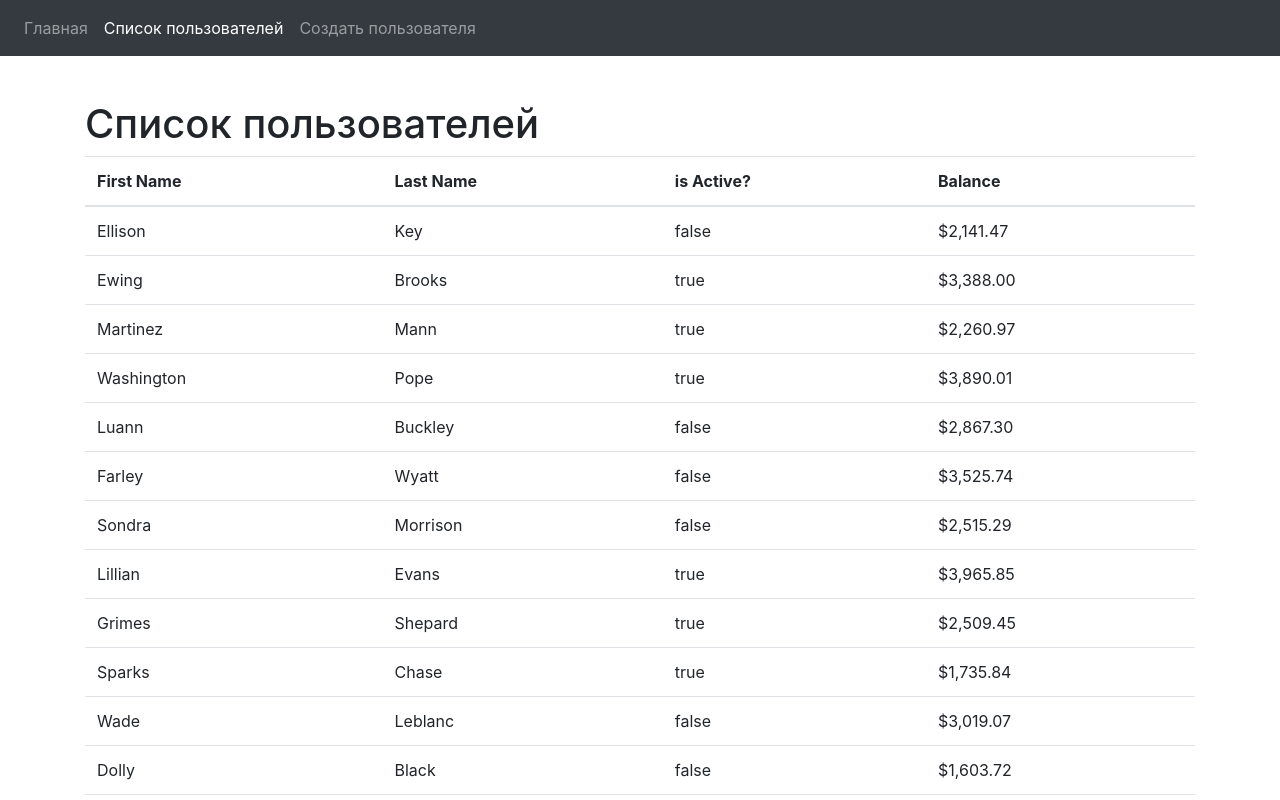
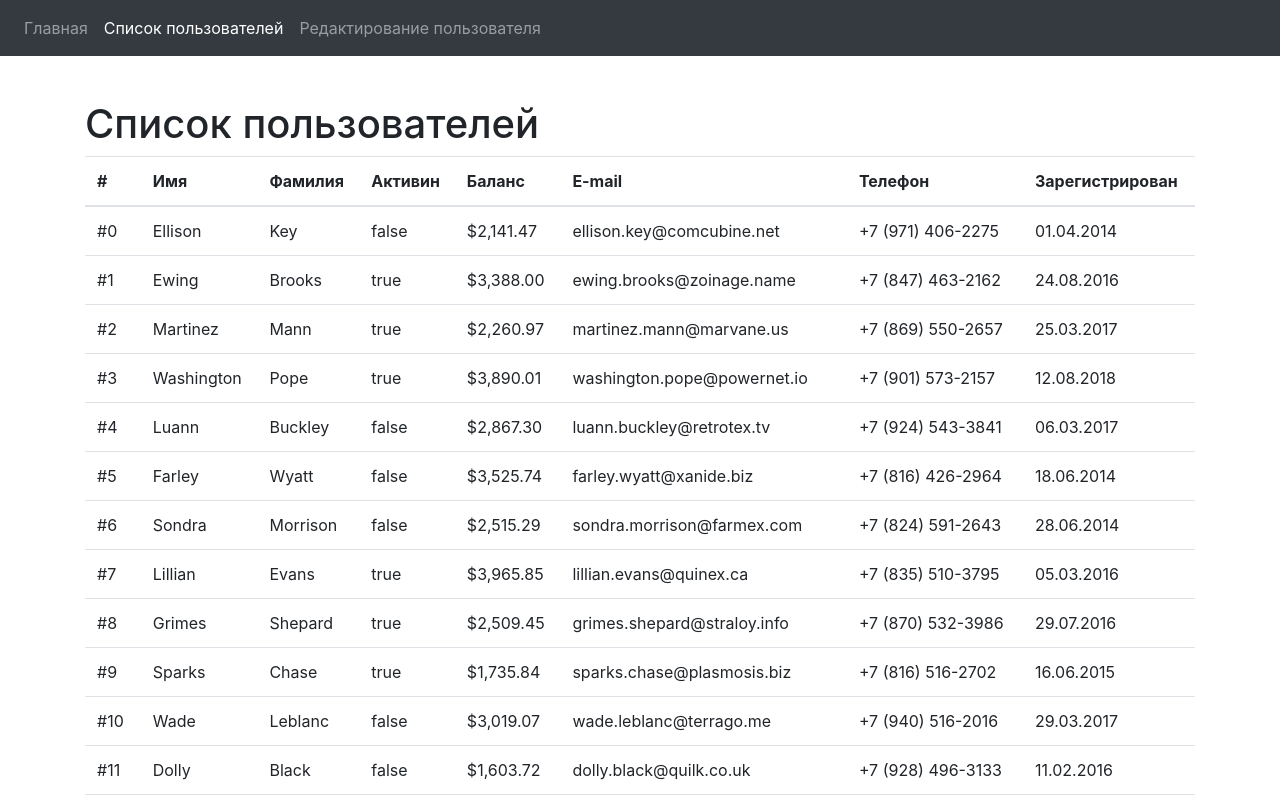
Before and after one commit to funbek/vue-course, a Vue app in the folder vue-app/: page /users in a window 1280 px wide. Shown: the top 800 px of the page. Built offline with nearby package versions, Linux system fonts and the light colour scheme; data requests are answered from the project's data file.

Commit message:
fourth-task + Создана страница с изменением пользователя + Исправленны некоторые косяки с props, компонентами и jslint

```diff
--- a/vue-app/src/App.vue
+++ b/vue-app/src/App.vue
@@ -1,16 +1,28 @@
 <template>
   <div>
     <nav class="navbar navbar-expand-md navbar-dark bg-dark fixed-top">
-      <div class="collapse navbar-collapse" id="navbarsExampleDefault">
+      <div
+        id="navbarsExampleDefault"
+        class="collapse navbar-collapse">
         <ul class="navbar-nav mr-auto">
-          <router-link tag="li" exact class="nav-item" to="/">
+          <router-link
+            tag="li"
+            exact
+            class="nav-item"
+            to="/">
             <a class="nav-link">Главная</a>
           </router-link>
-          <router-link tag="li" class="nav-item" to="/users">
+          <router-link
+            tag="li"
+            class="nav-item"
+            to="/users">
             <a class="nav-link">Список пользователей</a>
           </router-link>
-          <router-link tag="li" class="nav-item" to="/add-users">
-            <a class="nav-link">Создать пользователя</a>
+          <router-link
+            tag="li"
+            class="nav-item"
+            to="/edit-user">
+            <a class="nav-link">Редактирование пользователя</a>
           </router-link>
         </ul>
       </div>
--- /dev/null
+++ b/vue-app/src/components/UserForm.vue
@@ -0,0 +1,48 @@
+<template>
+  <div>
+    <div class="form-group">
+      <label>Имя</label>
+      <input type="text" class="form-control" v-model="user.firstName" />
+    </div>
+
+    <div class="form-group">
+      <label>Фамилия</label>
+      <input type="text" class="form-control" v-model="user.lastName" />
+    </div>
+
+    <div class="form-group">
+      <label>Баланс</label>
+      <input type="text" class="form-control" v-model="user.balance" />
+    </div>
+
+    <div class="form-group">
+      <label>Телефон</label>
+      <input type="text" class="form-control" v-model="user.phone" />
+    </div>
+
+    <div class="form-group">
+      <label>Адрес</label>
+      <input type="text" class="form-control" v-model="user.address" />
+    </div>
+
+    <div class="form-group">
+      <label>Компания</label>
+      <input type="text" class="form-control" v-model="user.company" />
+    </div>
+
+    <pre>{{ user }}</pre>
+
+  </div>
+</template>
+
+<script>
+export default {
+  name: 'UserForm',
+  props: {
+    user: {
+      type: Object,
+      required: true
+    }
+  }
+}
+</script>
--- a/vue-app/src/components/UserList.vue
+++ b/vue-app/src/components/UserList.vue
@@ -4,27 +4,52 @@
       <thead>
         <tr>
           <th>
-            First Name
+            #
           </th>
           <th>
-            Last Name
+            Имя
           </th>
           <th>
-            is Active?
+            Фамилия
           </th>
           <th>
-            Balance
+            Активин
+          </th>
+          <th>
+            Баланс
+          </th>
+          <th>
+            E-mail
+          </th>
+          <th>
+            Телефон
+          </th>
+          <th>
+            Зарегистрирован
           </th>
         </tr>
       </thead>
       <tbody>
-        <tr v-for="user in users" :key="user.id">
-          <td>{{user.firstName}}</td>
-          <td>{{user.lastName}}</td>
-          <td>{{user.isActive}}</td>
-          <td>{{user.balance}}</td>
+        <tr
+          v-for="user in users"
+          :key="user.id">
+          <td>#{{ user.id }}</td>
+          <td>{{ user.firstName }}</td>
+          <td>{{ user.lastName }}</td>
+          <td>{{ user.isActive }}</td>
+          <td>{{ user.balance }}</td>
+          <td>{{ user.email }}</td>
+          <td class="table__phone">{{ user.phone }}</td>
+          <td>{{ user.registered }}</td>
         </tr>
       </tbody>
+      <tfoot>
+        <tr>
+          <td colspan="8">
+            <b>Пользователей: {{ total }}</b>
+          </td>
+        </tr>
+      </tfoot>
     </table>
   </div>
 
@@ -35,12 +60,22 @@ export default {
   name: "UserList",
   props: {
     users: {
-      type: Object,
+      type: Array,
       required: true
+    }
+  },
+  computed: {
+    total() {
+      return this.users.length;
     }
   }
 };
 </script>
 
 <style scoped lang="scss">
+  .table {
+    &__phone {
+      white-space: nowrap;
+    }
+  }
 </style>
--- a/vue-app/src/router.js
+++ b/vue-app/src/router.js
@@ -2,7 +2,7 @@ import Vue from "vue";
 import Router from "vue-router";
 import Home from "./views/Home.vue";
 import Users from "@/views/Users.vue";
-import AddUser from "@/views/AddUser.vue";
+import EditUser from "@/views/EditUser.vue";
 
 Vue.use(Router);
 
@@ -22,9 +22,9 @@ export default new Router({
       component: Users
     },
     {
-      path: "/add-users",
-      name: "users",
-      component: AddUser
+      path: "/edit-user",
+      name: "edit-user",
+      component: EditUser
     }
   ]
 });
--- a/vue-app/src/views/AddUser.vue
+++ b/vue-app/src/views/AddUser.vue
@@ -1,7 +1,7 @@
 <template>
-    <div>
-        Add user
-    </div>
+  <div>
+    Add user
+  </div>
 </template>
 
 <script>
--- /dev/null
+++ b/vue-app/src/views/EditUser.vue
@@ -0,0 +1,17 @@
+<template>
+    <div>
+        <h2>Редактирование пользователя</h2>
+    </div>
+</template>
+
+<script>
+import UserForm from "@/components/UserForm.vue";
+
+export default {
+
+}
+</script>
+
+<style lang="scss">
+
+</style>
--- a/vue-app/src/views/Home.vue
+++ b/vue-app/src/views/Home.vue
@@ -8,6 +8,6 @@
 // @ is an alias to /src
 
 export default {
-  name: "home"
+  name: "Home"
 };
 </script>
```
Also changed, not shown: vue-app/src/views/Users.vue (+7 -4 lines), vue-app/.eslintrc.js, 1 other file (tests, documents, lock files or other folders).
